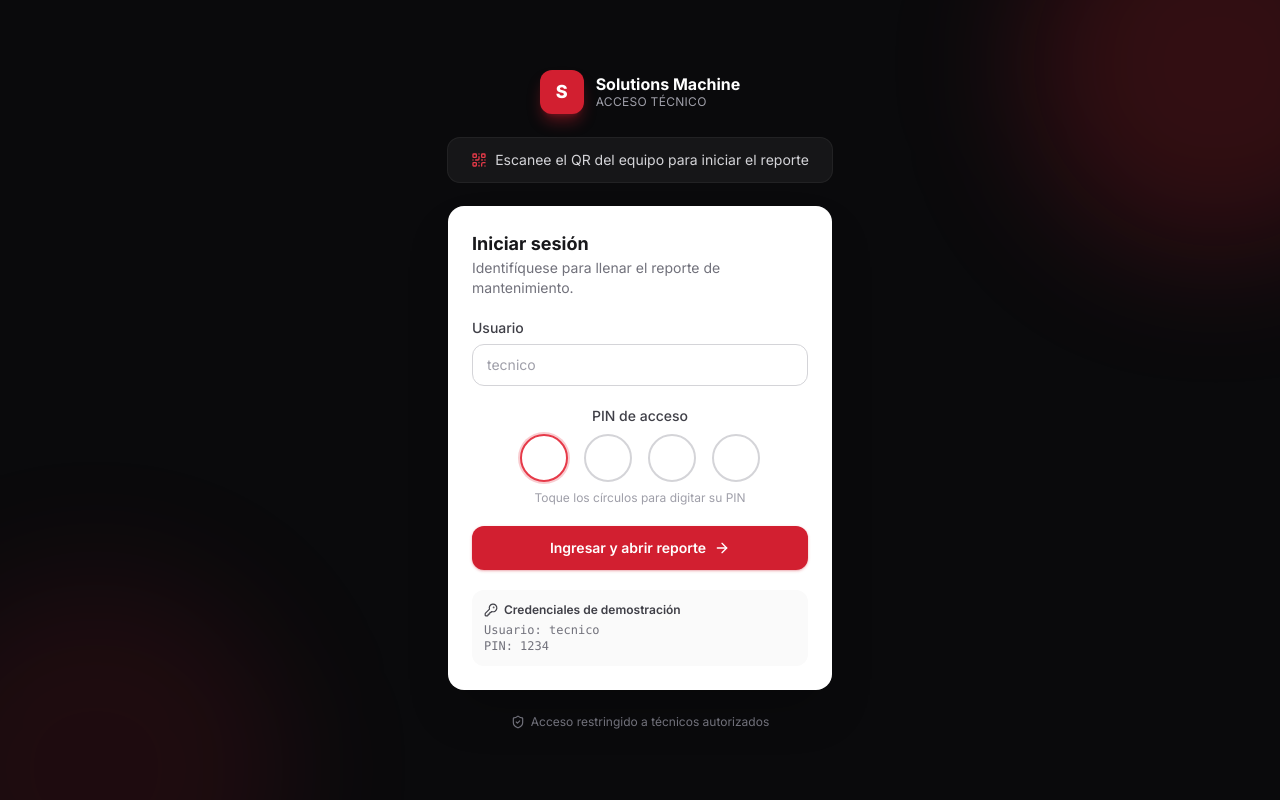
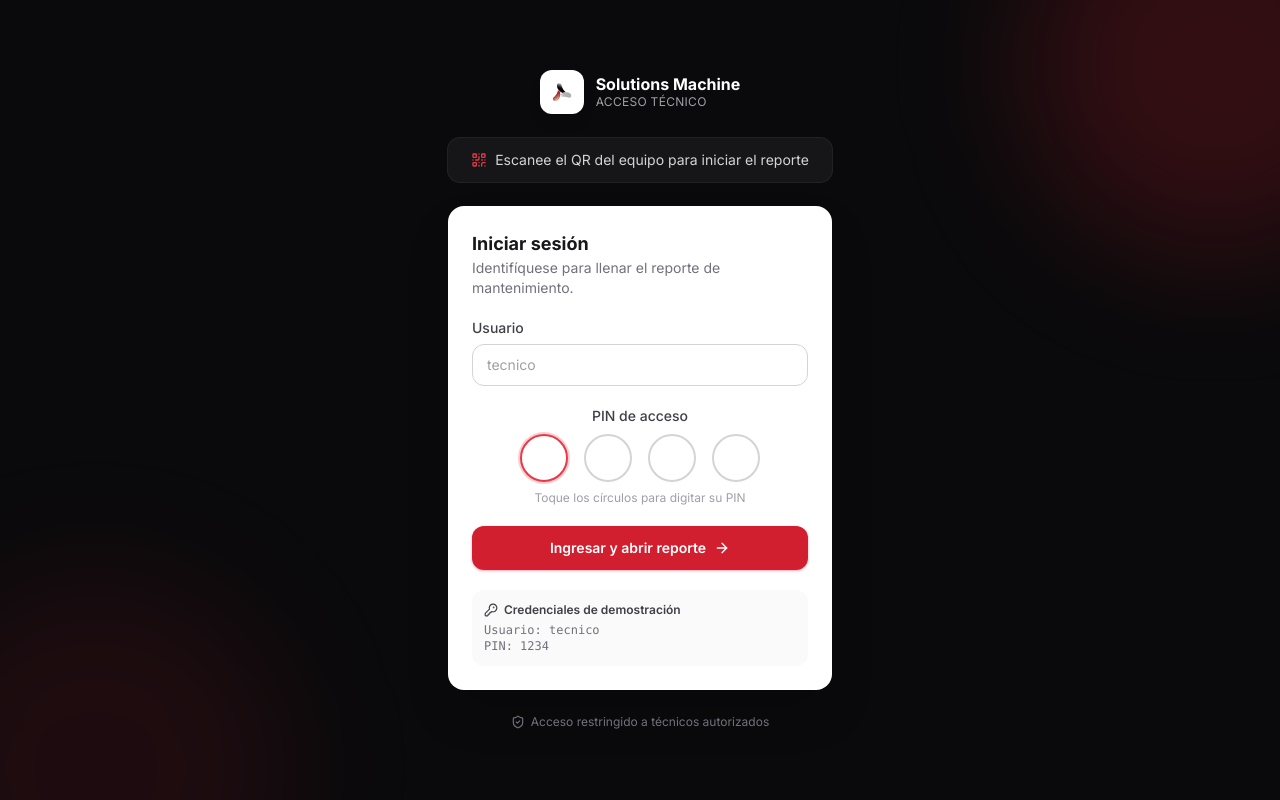
Before and after one commit to vmarrerop/SOLUTIONS, a React (Vite) app in the folder frontend/: page /t in a window 1280 px wide. Built offline with nearby package versions, Linux system fonts and the light colour scheme.

Commit message:
feat(frontend): add Solutions Machine brand icon as favicon and across the app

```diff
--- a/frontend/index.html
+++ b/frontend/index.html
@@ -7,6 +7,8 @@
       content="width=device-width, initial-scale=1.0, maximum-scale=1.0, user-scalable=no, viewport-fit=cover"
     />
     <meta name="theme-color" content="#0a0a0c" />
+    <link rel="icon" type="image/png" href="/icon.png" />
+    <link rel="apple-touch-icon" href="/icon.png" />
     <meta
       name="description"
       content="Portal de Backoffice para la gestión de activos y mantenimiento de Solutions Machine."
--- a/frontend/src/components/layout/TecnicoLayout.tsx
+++ b/frontend/src/components/layout/TecnicoLayout.tsx
@@ -17,9 +17,11 @@
       <header className="sticky top-0 z-40 border-b border-zinc-200 bg-white/95 backdrop-blur">
         <div className="mx-auto flex max-w-3xl items-center justify-between gap-3 px-4 py-3 sm:px-6">
           <div className="flex items-center gap-2.5">
-            <div className="flex size-8 shrink-0 items-center justify-center rounded-lg bg-brand-600 shadow-md shadow-brand-600/40">
-              <span className="text-sm font-extrabold text-white">S</span>
-            </div>
+            <img
+              src="/icon.png"
+              alt="Solutions Machine"
+              className="size-9 shrink-0 object-contain"
+            />
             <div className="leading-tight">
               <p className="text-sm font-bold text-zinc-900">Solutions Machine</p>
               <p className="text-[10px] font-semibold tracking-wide text-brand-600 uppercase">
--- a/frontend/src/components/layout/Topbar.tsx
+++ b/frontend/src/components/layout/Topbar.tsx
@@ -23,11 +23,18 @@
           >
             <Menu className="size-5" />
           </button>
-          <div className="lg:hidden">
-            <p className="text-sm leading-none font-bold text-zinc-900">
-              Solutions <span className="text-brand-600">Machine</span>
-            </p>
-            <p className="mt-0.5 text-[11px] text-zinc-500">Gestión de Activos</p>
+          <div className="flex items-center gap-2 lg:hidden">
+            <img
+              src="/icon.png"
+              alt="Solutions Machine"
+              className="size-8 shrink-0 object-contain"
+            />
+            <div>
+              <p className="text-sm leading-none font-bold text-zinc-900">
+                Solutions <span className="text-brand-600">Machine</span>
+              </p>
+              <p className="mt-0.5 text-[11px] text-zinc-500">Gestión de Activos</p>
+            </div>
           </div>
           <p className="hidden text-sm text-zinc-500 lg:block">
             Portal de Backoffice · Mantenimiento y Activos
--- a/frontend/src/components/ui.tsx
+++ b/frontend/src/components/ui.tsx
@@ -257,8 +257,8 @@
 export function LogoSM({ compact = false }: { compact?: boolean }) {
   return (
     <div className="flex items-center gap-2.5">
-      <div className="flex size-9 shrink-0 items-center justify-center rounded-lg bg-brand-600 shadow-md shadow-brand-600/40">
-        <span className="text-base font-extrabold text-white">S</span>
+      <div className="flex size-9 shrink-0 items-center justify-center rounded-lg bg-white p-1 shadow-md">
+        <img src="/icon.png" alt="Solutions Machine" className="h-full w-full object-contain" />
       </div>
       {!compact && (
         <div className="leading-tight">
--- a/frontend/src/pages/LoginPage.tsx
+++ b/frontend/src/pages/LoginPage.tsx
@@ -44,8 +44,12 @@
         <div className="pointer-events-none absolute -bottom-40 -left-24 size-96 rounded-full bg-brand-600/10 blur-3xl" />
 
         <div className="relative flex items-center gap-3">
-          <div className="flex size-10 items-center justify-center rounded-xl bg-brand-600 shadow-lg shadow-brand-600/40">
-            <span className="text-lg font-extrabold">S</span>
+          <div className="flex size-10 items-center justify-center rounded-xl bg-white p-1.5 shadow-lg">
+            <img
+              src="/icon.png"
+              alt="Solutions Machine"
+              className="h-full w-full object-contain"
+            />
           </div>
           <div className="leading-tight">
             <p className="font-bold">Solutions Machine</p>
--- a/frontend/src/pages/cliente/ClientePortalPage.tsx
+++ b/frontend/src/pages/cliente/ClientePortalPage.tsx
@@ -36,9 +36,11 @@
       <header className="sticky top-0 z-40 border-b border-zinc-200 bg-white/95 backdrop-blur">
         <div className="mx-auto flex max-w-4xl items-center justify-between gap-3 px-4 py-3 sm:px-6">
           <div className="flex items-center gap-2.5">
-            <div className="flex size-8 shrink-0 items-center justify-center rounded-lg bg-brand-600 shadow-md shadow-brand-600/40">
-              <span className="text-sm font-extrabold text-white">S</span>
-            </div>
+            <img
+              src="/icon.png"
+              alt="Solutions Machine"
+              className="size-9 shrink-0 object-contain"
+            />
             <div className="leading-tight">
               <p className="text-sm font-bold text-zinc-900">Solutions Machine</p>
               <p className="text-[10px] font-semibold tracking-wide text-brand-600 uppercase">
--- a/frontend/src/pages/tecnico/TecnicoLoginPage.tsx
+++ b/frontend/src/pages/tecnico/TecnicoLoginPage.tsx
@@ -42,8 +42,12 @@
       <div className="relative w-full max-w-sm">
         {/* Marca */}
         <div className="flex items-center justify-center gap-3">
-          <div className="flex size-11 items-center justify-center rounded-xl bg-brand-600 shadow-lg shadow-brand-600/40">
-            <span className="text-lg font-extrabold text-white">S</span>
+          <div className="flex size-11 items-center justify-center rounded-xl bg-white p-1.5 shadow-lg">
+            <img
+              src="/icon.png"
+              alt="Solutions Machine"
+              className="h-full w-full object-contain"
+            />
           </div>
           <div className="leading-tight text-white">
             <p className="font-bold">Solutions Machine</p>
```
Also changed, not shown: frontend/public/icon.png (added), frontend/public/logo.png (added).
